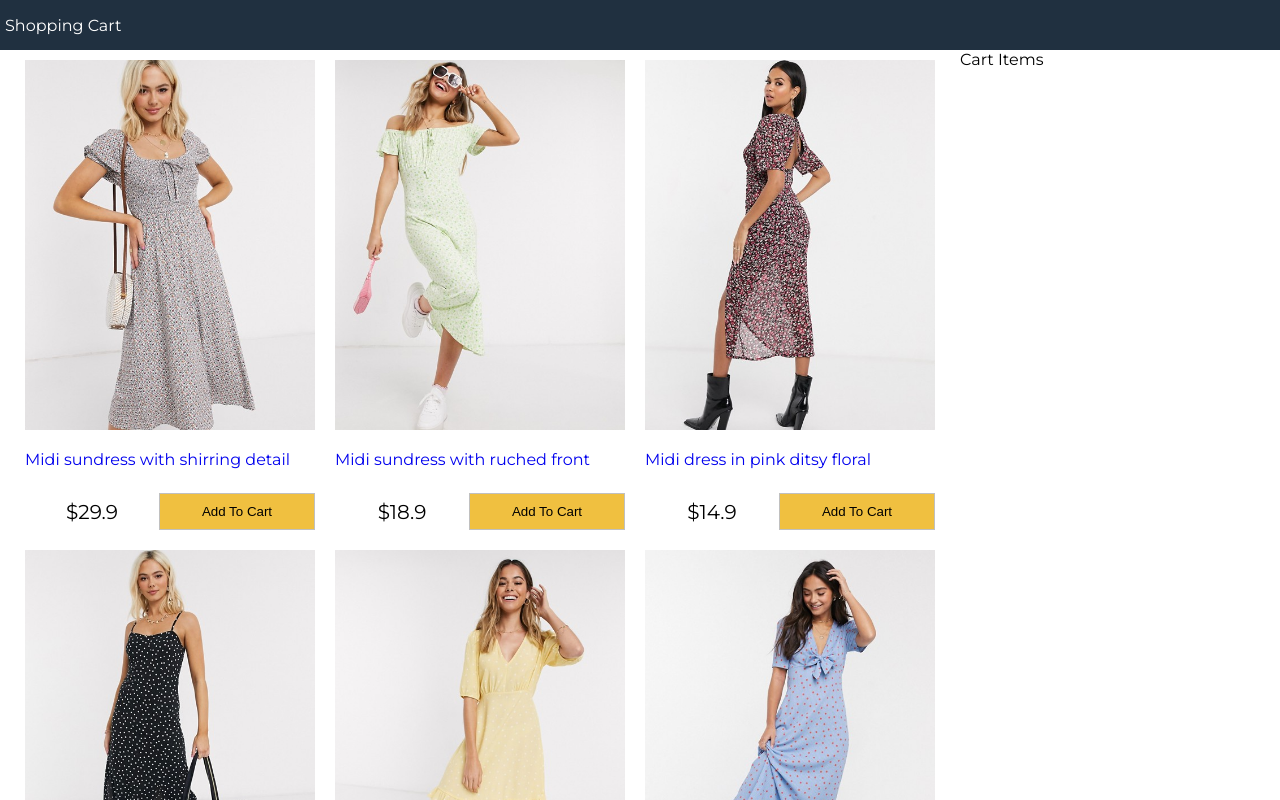
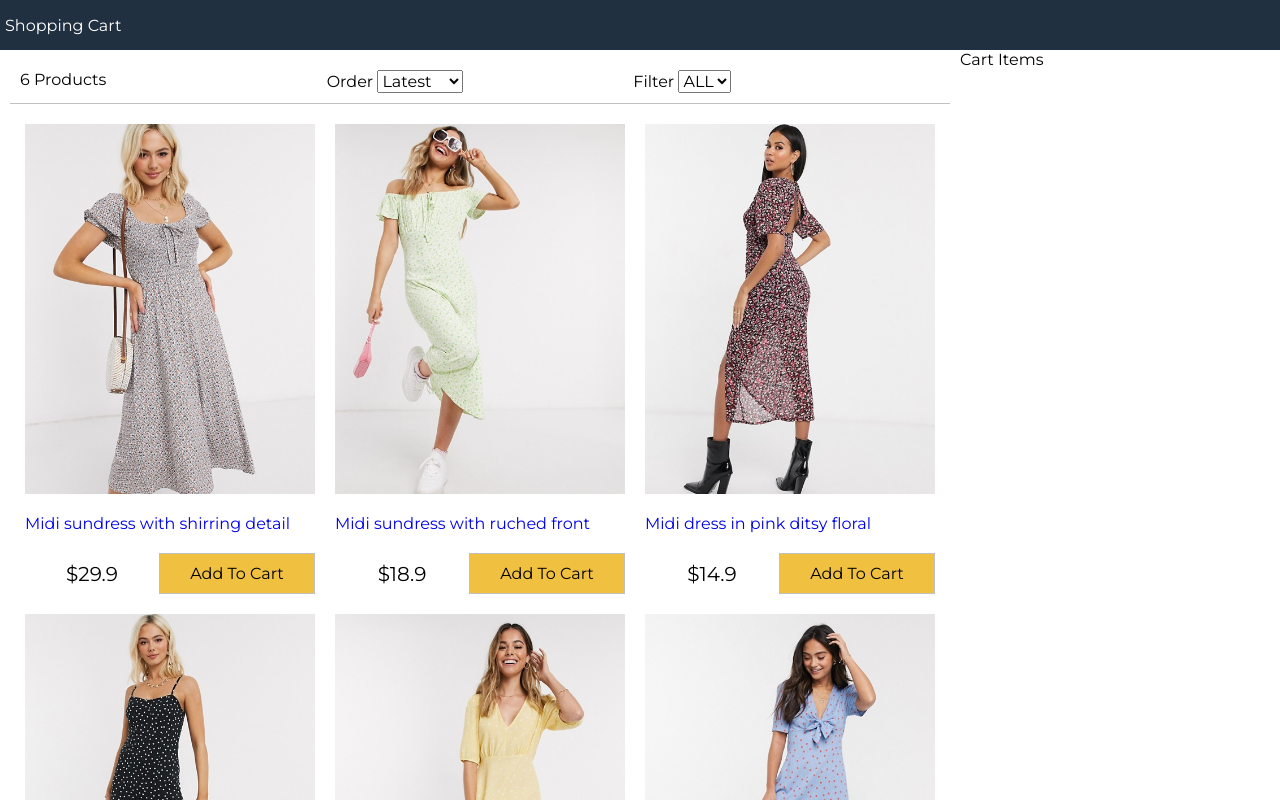
Before and after one commit to harshwardhan10/shop, a React (Create React App) app: page / in a window 1280 px wide. Shown: the top 800 px of the page. Built offline with nearby package versions, Linux system fonts and the light colour scheme.

Commit message:
filter-component

```diff
--- a/src/App.js
+++ b/src/App.js
@@ -1,5 +1,6 @@
 //feature-1
 import React from "react";
+import Filter from "./components/Filter";
 import Products from "./components/Products";
 import data from "./data.json";
 
@@ -12,6 +13,43 @@
       sort: "",
     };
   }
+  sortProducts = (event) => {
+    const sort = event.target.value;
+    console.log(event.target.value);
+    this.setState((state) => ({
+      sort: sort,
+      products: this.state.products
+        .slice()
+        .sort((a, b) =>
+          sort === "lowest"
+            ? a.price > b.price
+              ? 1
+              : -1
+            : sort === "highest"
+            ? a.price < b.price
+              ? 1
+              : -1
+            : a._id < b._id
+            ? 1
+            : -1
+        ),
+    }));
+  };
+  filterProducts = (event) => {
+    if (event.target.value === "") {
+      this.setState({
+        size: event.target.value,
+        products: data.products,
+      });
+    } else {
+      this.setState({
+        size: event.target.value,
+        products: data.products.filter(
+          (product) => product.availableSizes.indexOf(event.target.value) >= 0
+        ),
+      });
+    }
+  };
   render() {
     return (
       <div className="grid-container">
@@ -21,6 +59,12 @@
         <main>
           <div className="content">
             <div className="main">
+              <Filter
+                count={this.state.products.length}
+                size={this.state.size}
+                sort={this.state.sort}
+                filterProducts={this.filterProducts}
+                sortProducts={this.sortProducts}></Filter>
               <Products products={this.state.products} />
             </div>
             <div className="sidebar">Cart Items</div>
--- /dev/null
+++ b/src/components/Filter.js
@@ -0,0 +1,31 @@
+import React, { Component } from "react";
+
+export default class Filter extends Component {
+  render() {
+    return (
+      <div className="filter">
+        <div className="filter-result">{this.props.count} Products</div>
+        <div className="filter-sort">
+          Order{" "}
+          <select value={this.props.sort} onChange={this.props.sortProducts}>
+            <option>Latest</option>
+            <option value="highest">Highest</option>
+            <option value="lowest">Lowest</option>
+          </select>
+        </div>
+        <div className="filter-size">
+          Filter{" "}
+          <select value={this.props.size} onChange={this.props.filterProducts}>
+            <option value="">ALL</option>
+            <option value="XS">XS</option>
+            <option value="S">S</option>
+            <option value="M">M</option>
+            <option value="L">L</option>
+            <option value="XL">XL</option>
+            <option value="XXL">XXL</option>
+          </select>
+        </div>
+      </div>
+    );
+  }
+}
--- a/src/index.css
+++ b/src/index.css
@@ -11,7 +11,8 @@
 body,
 textarea,
 input,
-button select {
+button,
+select {
   font-size: 1.6rem;
   font-family: Montserrat, Helvetica, Arial, sans-serif;
 }
@@ -119,3 +120,14 @@
 .button.primary {
   background-color: #f0c040;
 }
+/* Filter */
+.filter {
+  display: flex;
+  justify-content: space-between;
+  padding: 1rem;
+  margin: 1rem;
+  border-bottom: 0.1rem #c0c0c0 solid;
+}
+.filter div {
+  flex: 1;
+}
```
Also changed, not shown: 1 other file (tests, documents, lock files or other folders).
